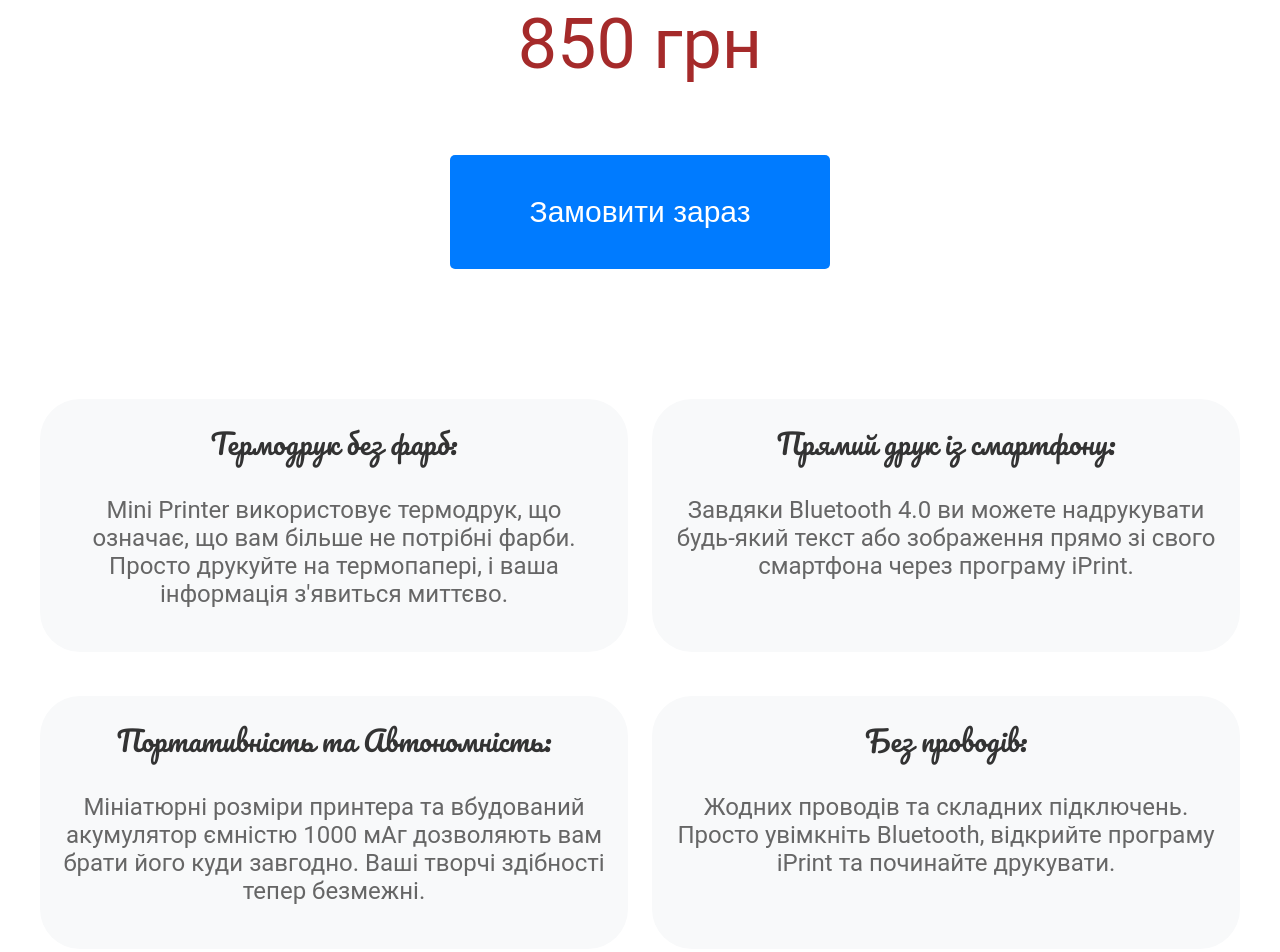
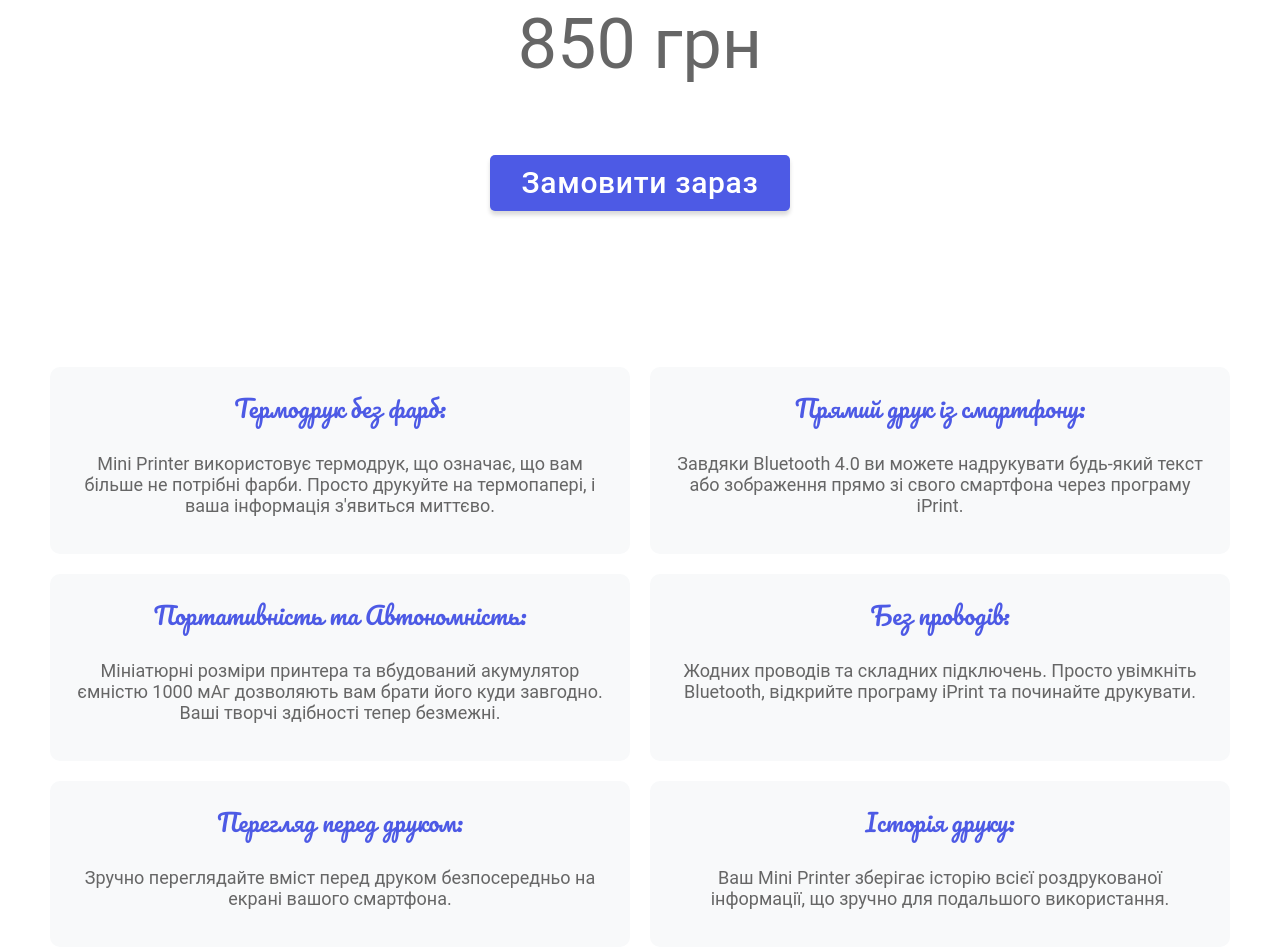
Before and after one commit to Velykobrat/Master-Chief, a plain HTML site: page index.html in a window 1280 px wide. Shown: the part 1004-1956 px from the top of the page. Drawn offline with Linux system fonts and the light colour scheme.

Commit message:
Update styles.css

```diff
--- a/styles.css
+++ b/styles.css
@@ -14,8 +14,8 @@
 
 /* Стилі для заголовків */
 h1 {
-    color: #333;
-    font-size: 36px;
+    color: #4D5AE5;
+    font-size: 30px;
     margin-top: 0;
     font-family: "Pacifico", cursive;
     font-weight: 400;
@@ -24,13 +24,13 @@
 
 h2 {
     color: #666;
-    font-size: 24px;
+    font-size: 22px;
     margin-top: 0;
 }
 
 p {
     color: #666;
-    font-size: 24px;
+    font-size: 18px;
     margin-top: 0;
 }
 
@@ -67,33 +67,33 @@
 
 .first-screen p {
     font-size: 70px;
-    color: brown;
+    color: #666;
     margin-top: 60px;
 }
 
-.first-screen button {
-    background-color: #007bff;
-    color: #fff;
-    border: none;
-    padding: 40px 80px;
-    font-size: 30px;
-    cursor: pointer;
-    border-radius: 5px;
-}
-
-.first-screen button:hover {
-    background-color: #0056b3;
-}
 
 /* Стилі для кнопок */
 button {
     background-color: #007bff;
     color: #fff;
     border: none;
-    padding: 10px 20px;
-    font-size: 18px;
+    font-size: 30px;
     cursor: pointer;
     border-radius: 5px;
+    color:#FFF;
+font-family: "Roboto", sans-serif;
+font-weight: 500;
+line-height: 20px; /* 150% */
+letter-spacing: 0.64px;
+background: #4D5AE5;
+padding: 16px 32px 16px 32px;
+background-color:#4D5AE5;
+box-shadow: 0px 4px 4px 0px rgba(0, 0, 0, 0.15);
+min-width: 169px;
+height: 56px;
+border: none;
+margin: 0 auto;
+transition: background-color 250ms cubic-bezier(0.4, 0, 0.2, 1);
 }
 
 button:hover {
@@ -101,8 +101,12 @@
 }
 
 /* Стилі для форми */
-form {
-    margin-bottom: 20px;
+.order-form {
+    text-align: center; /* Вирівнювання тексту по центру */
+}
+
+.order-form form {
+    width: 100%; /* Збільшення ширини форми на весь доступний простір */
 }
 
 input[type="text"],
@@ -112,7 +116,9 @@
     margin-bottom: 10px;
     border: 1px solid #ccc;
     border-radius: 5px;
+    box-sizing: border-box; /* Завершальна ширина, що включає границі та внутрішні відступи */
 }
+
 
 /* Стилі для блоків */
 .first-screen,
@@ -164,44 +170,48 @@
 }
 
 
-/* Стилі для блоків з перевагами */
+
+
+/* Стилі для блоку розв'язання проблем та переваг */
 .benefits ul {
-    list-style-type: none;
-    padding: 0;
-    margin: 0;
     display: flex;
     flex-wrap: wrap;
-    justify-content: space-between;
-    gap: 24px;
-
+    justify-content: center; /* Відцентровує елементи по ширині */
+    padding: 0;
+    list-style-type: none; /* Відміна маркерів списку */
 }
 
 .benefits li {
-    flex: 1 1 calc(50% - 10px);
-    margin-bottom: 20px;
-    background-color: #f8f9fa;
-    border-radius: 40px;
-    padding: 20px;
-    text-align: center; /* Відцентруємо текст */
+    width: calc(50% - 20px); /* Розраховує ширину елементів з урахуванням маржинів */
+    margin: 10px; /* Маржини між елементами */
+    padding: 20px; /* Додатковий відступ всередині блоку */
+    background-color: #f8f9fa; /* Фоновий колір блоку */
+    border-radius: 10px; /* Закругленість кутів */
+    box-sizing: border-box; /* Завершальна ширина, що включає границі та внутрішні відступи */
+    text-align: center; /* Відцентрування тексту */
+}
 
+@media screen and (max-width: 768px) {
+    .benefits li {
+        width: calc(50% - 20px); /* На екранах ширше 768px розмір блоків буде 50% */
+    }
+}
+
+@media screen and (max-width: 550px) {
+    .benefits li {
+        width: calc(100% - 20px); /* На екранах ширше 550px розмір блоків буде 100% */
+    }
 }
 
 .benefits h3 {
-    margin-top: 0; /* Виправлення відступу у заголовків */
-    color: #333;
-    font-size: 28px;
     margin-top: 0;
+    font-size: 24px;
+    color: #4D5AE5;
     font-family: "Pacifico", cursive;
     font-weight: 400;
     font-style: normal;
-
 }
 
-@media screen and (min-width: 768px) {
-    .benefits li {
-        flex: 1 1 calc(33.333% - 10px);
-    }
-}
 
 
 /* Стилі для блоків з фото та відео товару */
```
